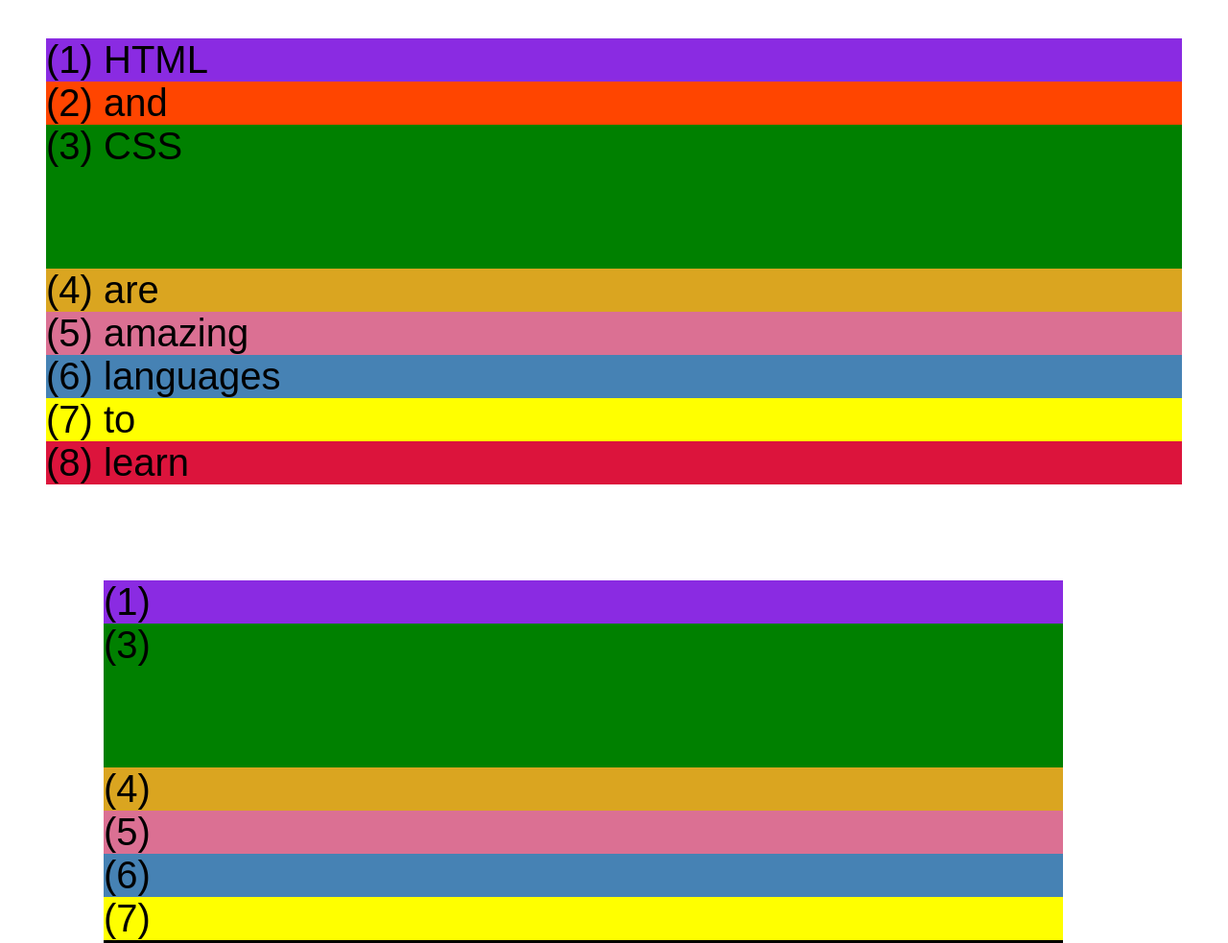
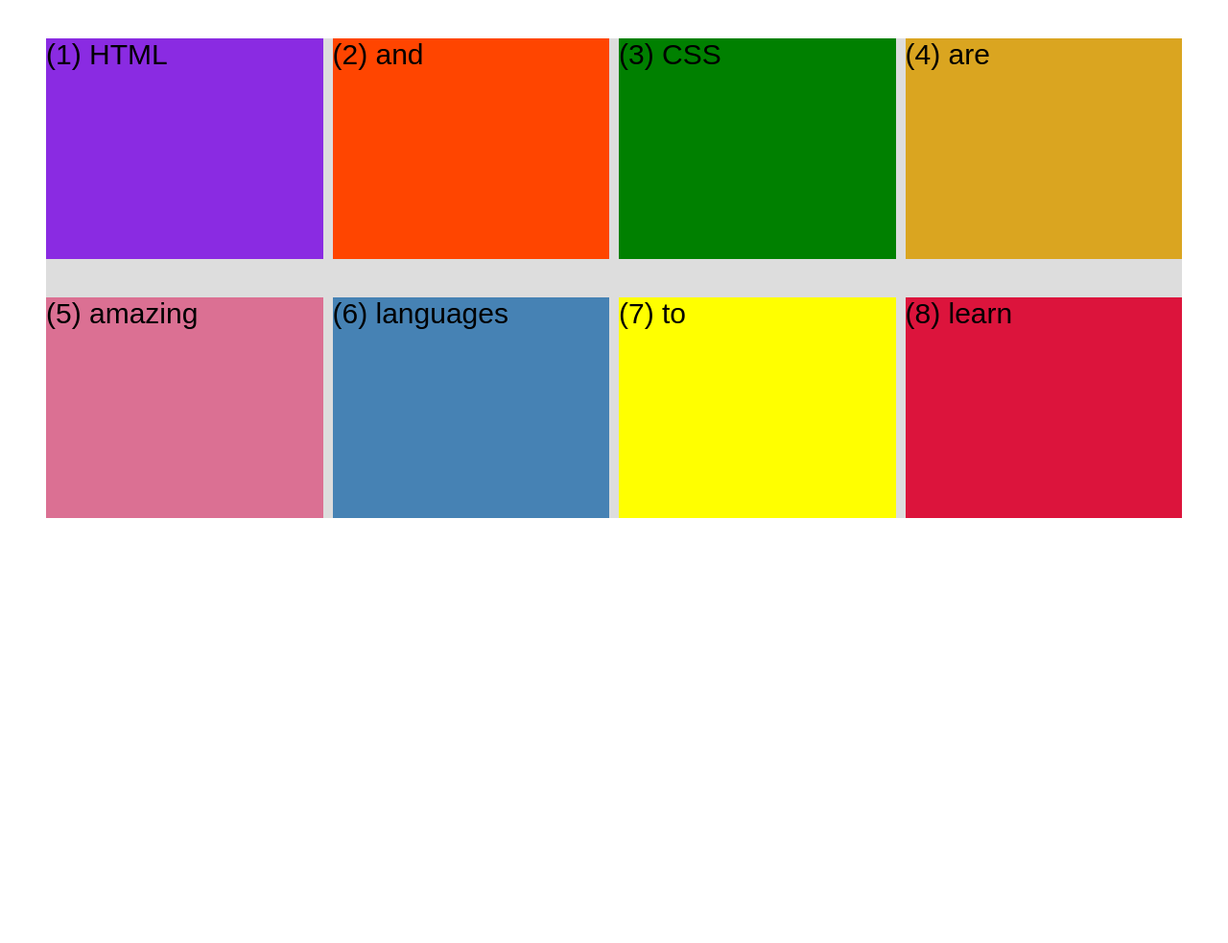
Before and after one commit to ImrulkayeSifat/Html_Css, a plain HTML site: page 04-CSS-Layouts/css-grid.html in a window 1280 px wide. Shown: the top 983 px of the page at 96% size. After the commit the page ends 800 px from the top, so only its background shows below. Drawn offline with Linux system fonts and the light colour scheme.

Commit message:
sizing grid columns and rows

```diff
--- a/04-CSS-Layouts/css-grid.html
+++ b/04-CSS-Layouts/css-grid.html
@@ -4,57 +4,8 @@
     <meta charset="UTF-8" />
     <meta http-equiv="X-UA-Compatible" content="IE=edge" />
     <meta name="viewport" content="width=device-width, initial-scale=1.0" />
+    <link rel="stylesheet" href="grid.css" />
     <title>CSS Grid</title>
-    <style>
-      .el--1 {
-        background-color: blueviolet;
-      }
-      .el--2 {
-        background-color: orangered;
-      }
-      .el--3 {
-        background-color: green;
-        height: 150px;
-      }
-      .el--4 {
-        background-color: goldenrod;
-      }
-      .el--5 {
-        background-color: palevioletred;
-      }
-      .el--6 {
-        background-color: steelblue;
-      }
-      .el--7 {
-        background-color: yellow;
-      }
-      .el--8 {
-        background-color: crimson;
-      }
-
-      .container--1 {
-        /* STARTER */
-        font-family: sans-serif;
-        background-color: #ddd;
-        font-size: 40px;
-        margin: 40px;
-
-        /* CSS GRID */
-      }
-
-      .container--2 {
-        /* STARTER */
-        font-family: sans-serif;
-        background-color: black;
-        font-size: 40px;
-        margin: 100px;
-
-        width: 1000px;
-        height: 600px;
-
-        /* CSS GRID */
-      }
-    </style>
   </head>
   <body>
     <div class="container--1">
--- /dev/null
+++ b/04-CSS-Layouts/grid.css
@@ -0,0 +1,59 @@
+.el--1 {
+  background-color: blueviolet;
+}
+.el--2 {
+  background-color: orangered;
+}
+.el--3 {
+  background-color: green;
+  /* height: 150px; */
+}
+.el--4 {
+  background-color: goldenrod;
+}
+.el--5 {
+  background-color: palevioletred;
+}
+.el--6 {
+  background-color: steelblue;
+}
+.el--7 {
+  background-color: yellow;
+}
+.el--8 {
+  background-color: crimson;
+}
+
+.container--1 {
+  /* STARTER */
+  font-family: sans-serif;
+  background-color: #ddd;
+  font-size: 30px;
+  margin: 40px;
+
+  /* CSS GRID */
+  display: grid;
+  /* grid-template-columns: 3fr 1fr 1fr 1fr; */
+  /* grid-template-columns: 1fr 1fr 1fr auto; */
+  grid-template-columns: repeat(4, 1fr);
+  /* grid-template-rows: 300px 200px; */
+  grid-template-rows: 1fr 1fr;
+  height: 500px;
+  /* gap: 30px; */
+  column-gap: 10px;
+  row-gap: 40px;
+}
+
+.container--2 {
+  display: none;
+  /* STARTER */
+  font-family: sans-serif;
+  background-color: black;
+  font-size: 40px;
+  margin: 100px;
+
+  width: 1000px;
+  height: 600px;
+
+  /* CSS GRID */
+}
```
Also changed, not shown: 04-CSS-Layouts/grid.png (added).
